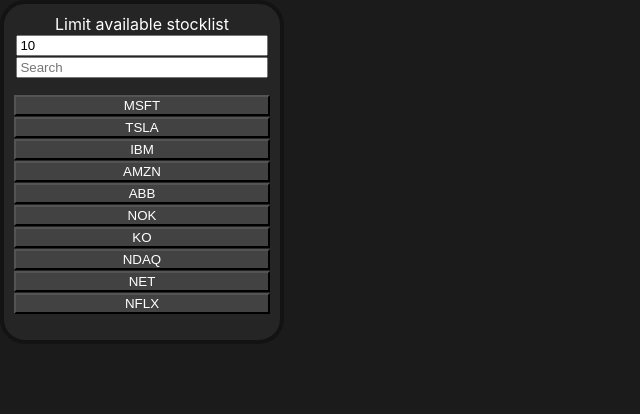
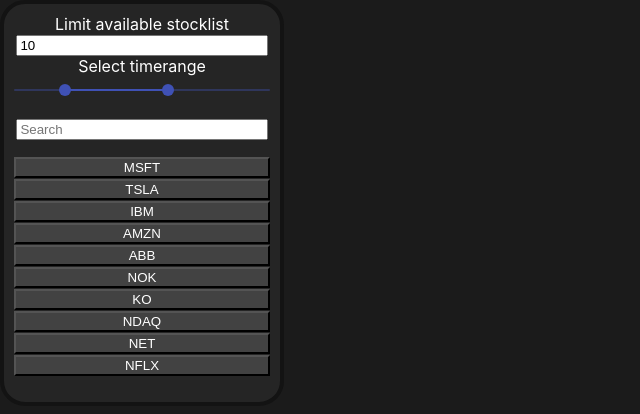
Before and after one commit to KeMaAid/reactstocks, a React (Create React App) app: page / in a window 1280 px wide. Shown: the top 414 px of the page, without its empty margins (0-640 px from the left). Built offline with nearby package versions, Linux system fonts and the light colour scheme.

Commit message:
added timerange slider

```diff
--- a/package.json
+++ b/package.json
@@ -3,6 +3,7 @@
   "version": "0.1.0",
   "private": true,
   "dependencies": {
+    "@material-ui/core": "^4.11.2",
     "@testing-library/jest-dom": "^5.11.8",
     "@testing-library/react": "^11.2.2",
     "@testing-library/user-event": "^12.6.0",
--- a/src/App.css
+++ b/src/App.css
@@ -46,6 +46,7 @@
   padding:                10px;
   background:             var(--base01);
 }
+
 input{
   width:                  95%;
 }
@@ -79,6 +80,9 @@
 .Available-stocks ul button:hover{
   background:             var(--accent02);
 }
+.Settings {
+  margin-bottom:          10px;
+}
 
 .Settings p{
   margin:                 0;
--- a/src/App.js
+++ b/src/App.js
@@ -6,7 +6,7 @@
 
 function App() {
   const [visibleStocks, setVisibleStocks] = useState([]);
-
+  const [timeRange, setTimeRange] = useState([20, 60]);
 
   //add a function to get all stocks here
   const [allStocks] = useState([
@@ -41,8 +41,11 @@
 
   return (
     <div className="App">
-        <ControlPanel onVisibleStockChange={handleVisibleStockChange} visibleStocks={visibleStocks} allStocks={allStocks}/>
-        <StocksPanel visibleStocks={visibleStocks}/>
+        <ControlPanel timeRange={timeRange} onTimeRangeChange={value => setTimeRange(value)}
+                      onVisibleStockChange={handleVisibleStockChange} visibleStocks={visibleStocks}
+                      allStocks={allStocks}
+        />
+        <StocksPanel visibleStocks={visibleStocks} timeRange={timeRange}/>
     </div>
   );
 }
--- a/src/Components/Control/ControlPanel.js
+++ b/src/Components/Control/ControlPanel.js
@@ -11,8 +11,13 @@
 
     return (
         <div className="ControlPanel">
-            <SettingList listMaxSize={listMaxSize} onListMaxSizeChange={e => setListMaxSize(e.target.value)}/>
-            <StockList listMaxSize={listMaxSize} onVisibleStockChange={handleVisibleStockChange} visibleStocks={props.visibleStocks} allStocks={props.allStocks}/>
+            <SettingList listMaxSize={listMaxSize} onListMaxSizeChange={e => setListMaxSize(e.target.value)}
+                        timeRange={props.timeRange} onTimeRangeChange={value => props.onTimeRangeChange(value)}
+            />
+            <StockList  onVisibleStockChange={handleVisibleStockChange} visibleStocks={props.visibleStocks}
+                        allStocks={props.allStocks}
+                        listMaxSize={listMaxSize}
+            />
         </div>
     );
 }
--- a/src/Components/Control/SettingList.js
+++ b/src/Components/Control/SettingList.js
@@ -1,4 +1,5 @@
 import Searchbar from "./SearchBar";
+import { Slider } from '@material-ui/core';
 
 const SettingList = props => {
 
@@ -6,7 +7,15 @@
         <div className="Settings">
             <p>Limit available stocklist</p>
             <Searchbar passed={props.listMaxSize} onChange={e => props.onListMaxSizeChange(e)} placeholder="0"/>
-        </div>);
+            <p>Select timerange</p>
+            <Slider
+                value={props.timeRange}
+                onChange={(e, value) => props.onTimeRangeChange(value)}
+                valueLabelDisplay="auto"
+                aria-labelledby="range-slider"
+            />
+        </div>
+    );
 
 }
 
--- a/src/Components/Stock/StocksPanel.js
+++ b/src/Components/Stock/StocksPanel.js
@@ -7,7 +7,7 @@
         return (
             <ul className="StocksPanel">
                 {this.props.visibleStocks.map(stock =>
-                    <Stock key={stock.symbol} stockSymbol={stock.symbol} placeholder="Search here"/>
+                    <Stock key={stock.symbol} stockSymbol={stock.symbol} placeholder="LOADING" timeRange={this.props.timeRange}/>
                 )}
             </ul>
         )
```
Also changed, not shown: 2 other files (tests, documents, lock files or other folders).
